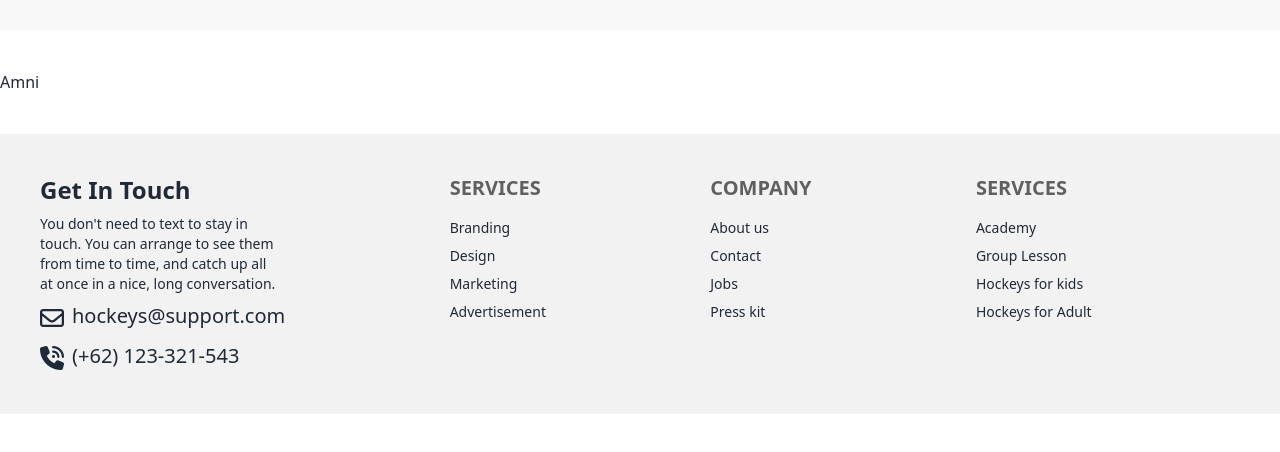
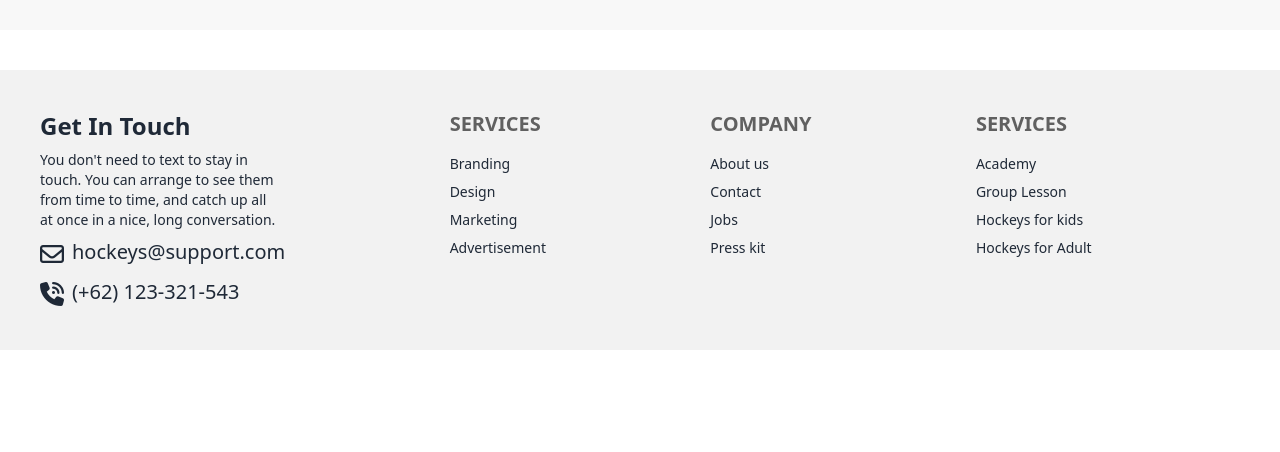
Before and after one commit to Maruf-Ahamed1/Assignment-3, a plain HTML site: page index.html in a window 1280 px wide. Shown: the part 5548-6000 px from the top of the page. After the commit the page ends 5938 px from the top, so only its background shows below. Drawn offline with nearby package versions, Linux system fonts and the light colour scheme.

Commit message:
Try my best

```diff
--- a/index.html
+++ b/index.html
@@ -511,7 +511,7 @@
           <i class="fa-brands fa-github"></i>
         </div>
       </div>
-      <p>Amni</p>
+
       <!-- next -->
       <div>
         <footer class="footer p-10 bg-base-200 text-base-content my-10">
```
